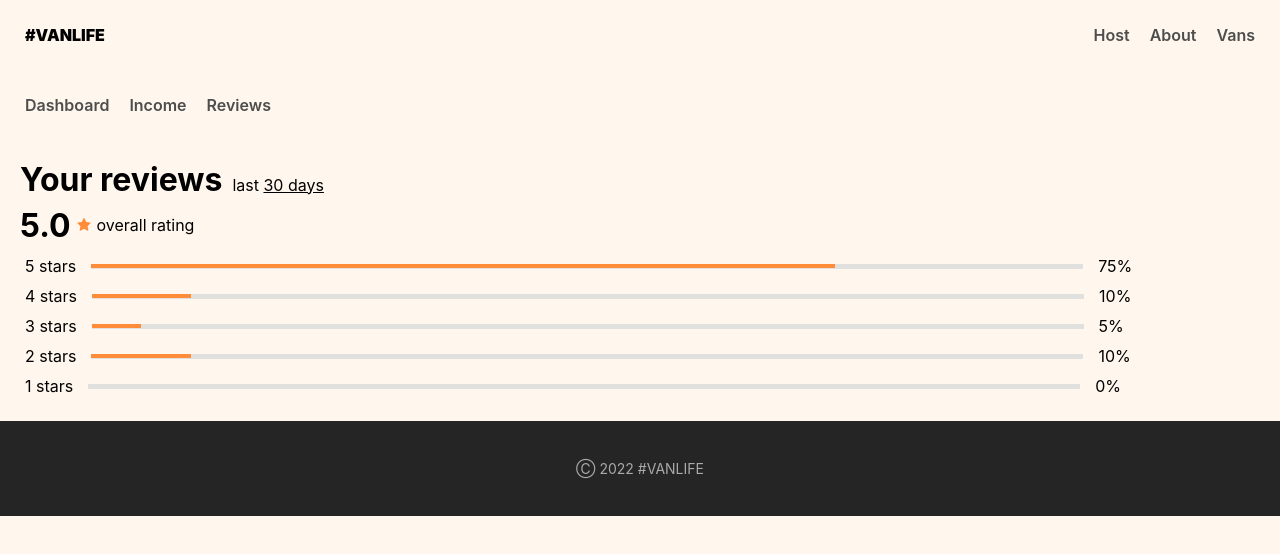
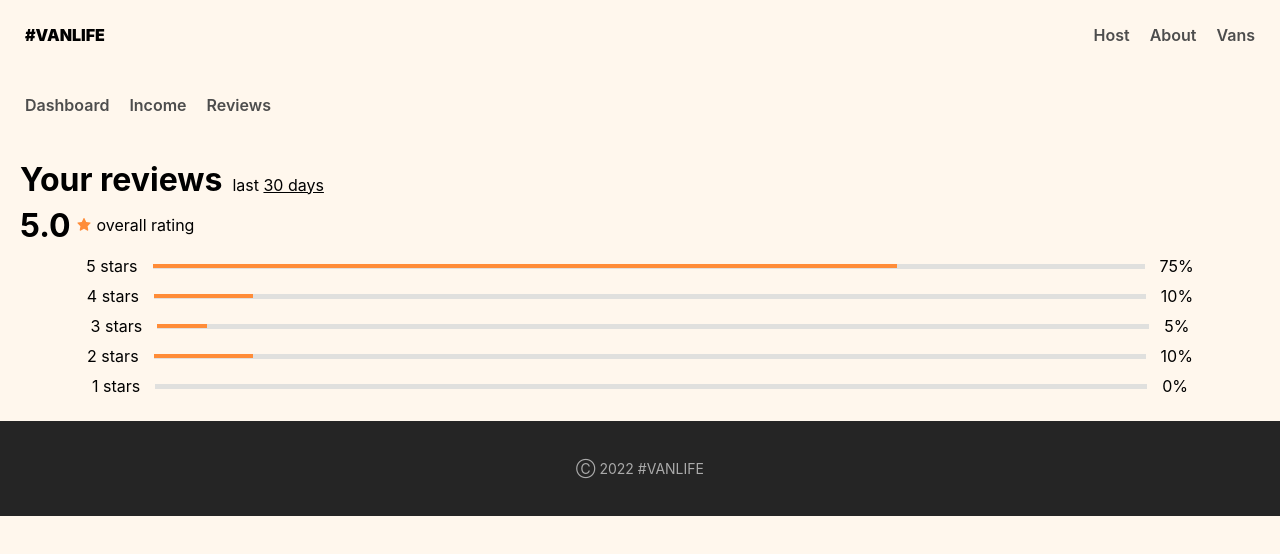
Before and after one commit to landot/react-router-project, a React (Vite) app: page /host/reviews in a window 1280 px wide. Shown: the top 554 px of the page. Built offline with nearby package versions, Linux system fonts and the light colour scheme; what miragejs would draw is missing.

Commit message:
feat: center progress bars

```diff
--- a/src/components/ProgressBar.tsx
+++ b/src/components/ProgressBar.tsx
@@ -15,7 +15,8 @@ export default function ProgressBar(props: { stars: string, percent: string, bgc
     return (
         <div style={{
             display: 'flex',
-            alignItems: 'center'
+            alignItems: 'center',
+            justifyContent: 'center'
         }}>
             <p style={{
                 margin: '5px'
```
